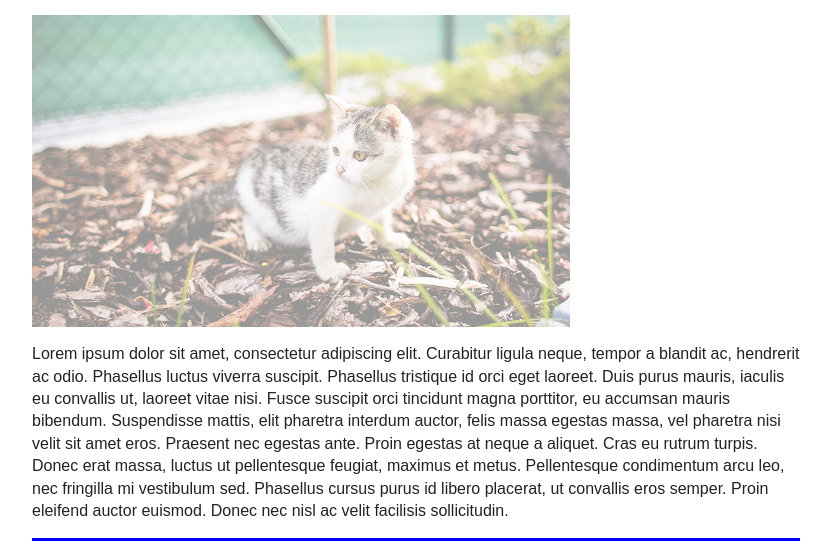
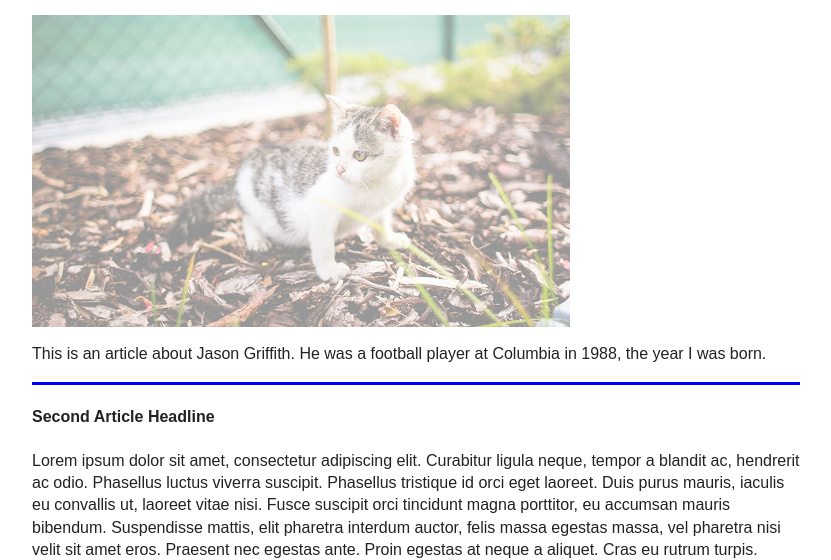
Before and after one commit to mkmoreira/My-First-Website, a plain HTML site: page index.html in a window 1280 px wide. Shown: the part 213-773 px from the top of the page, without its empty margins (224-1055 px from the left). Drawn offline with Linux system fonts and the light colour scheme.

Commit message:
Update index.html

```diff
--- a/index.html
+++ b/index.html
@@ -35,7 +35,7 @@
             <h3>First Article Headline</h3>
             <img src="images/cat.png" alt="very cute cat">
             <p>
-              Lorem ipsum dolor sit amet, consectetur adipiscing elit. Curabitur ligula neque, tempor a blandit ac, hendrerit ac odio. Phasellus luctus viverra suscipit. Phasellus tristique id orci eget laoreet. Duis purus mauris, iaculis eu convallis ut, laoreet vitae nisi. Fusce suscipit orci tincidunt magna porttitor, eu accumsan mauris bibendum. Suspendisse mattis, elit pharetra interdum auctor, felis massa egestas massa, vel pharetra nisi velit sit amet eros. Praesent nec egestas ante. Proin egestas at neque a aliquet. Cras eu rutrum turpis. Donec erat massa, luctus ut pellentesque feugiat, maximus et metus. Pellentesque condimentum arcu leo, nec fringilla mi vestibulum sed. Phasellus cursus purus id libero placerat, ut convallis eros semper. Proin eleifend auctor euismod. Donec nec nisl ac velit facilisis sollicitudin.
+              This is an article about Jason Griffith. He was a football player at Columbia in 1988, the year I was born.
             </p>
           </article>
           <article>
```
